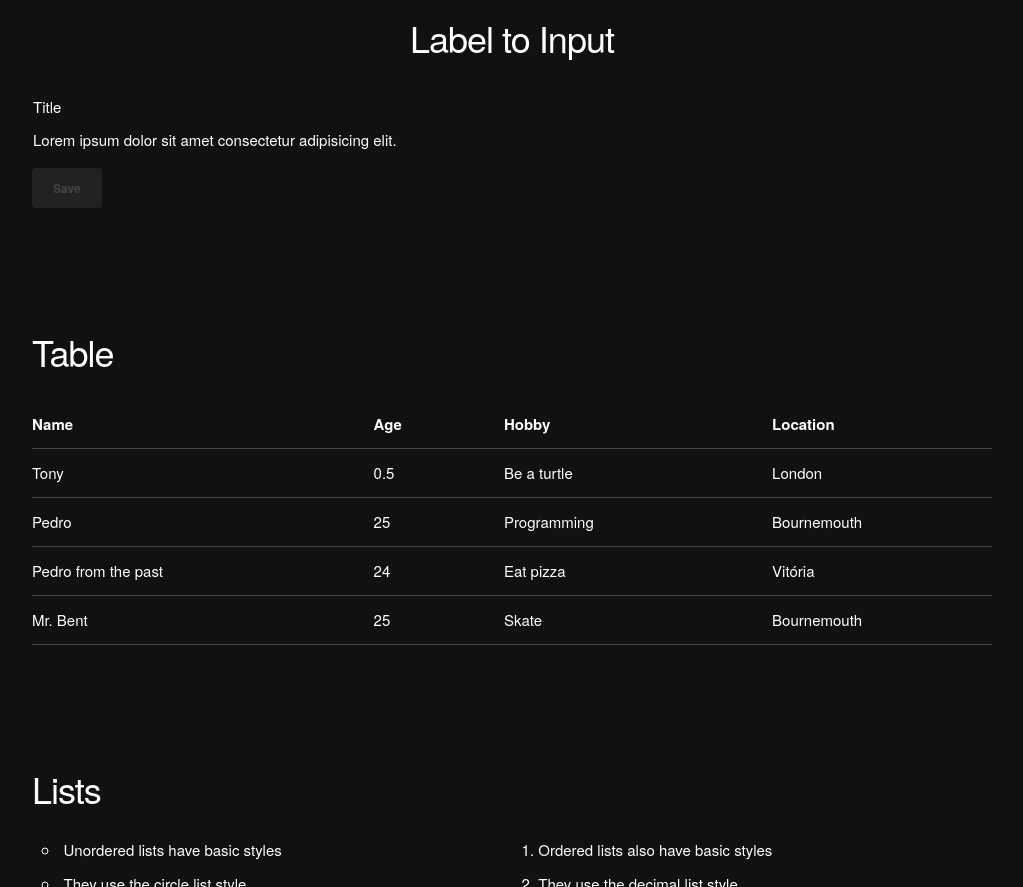
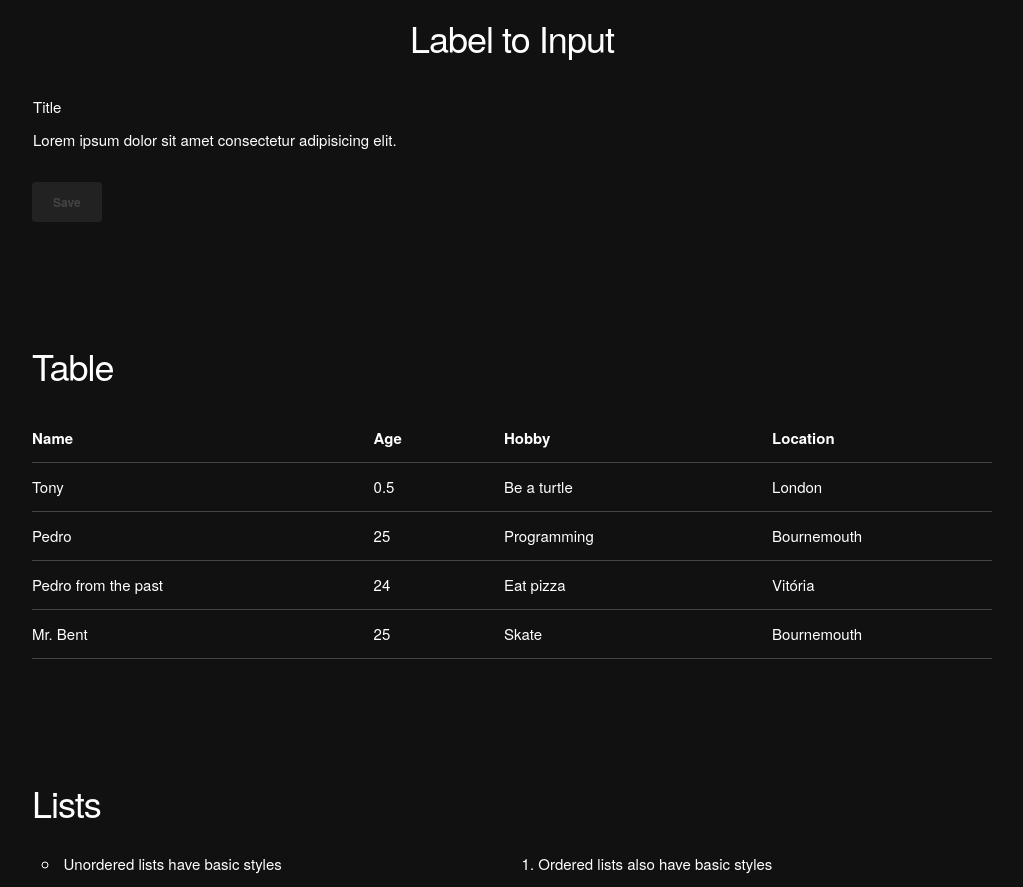
Before and after one commit to PedroCamata/Circulatio, a plain HTML site: page Osso/index.html in a window 1280 px wide. Shown: the part 6440-7327 px from the top of the page, without its empty margins (128-1151 px from the left). Drawn offline with Linux system fonts and the light colour scheme.

Commit message:
Update Osso

```diff
--- a/Osso/css/osso.scss
+++ b/Osso/css/osso.scss
@@ -354,6 +354,7 @@ select:focus {
   }
 
   & .text {
+    min-height: 3.8rem;
     border: $border;
     border-color: transparent;
 
--- a/Osso/index.html
+++ b/Osso/index.html
@@ -377,13 +377,13 @@
       </div>
       <div class="left">
         <div class="labelInput">
+          <input class="input full" name="title" type="text" value="Title" autocomplete="off" />
           <div class="text">Title</div>
-          <input class="input full" name="title" type="text" value="Title" autocomplete="off" />
         </div>
         <div class="labelInput">
-          <p class="text">Lorem ipsum dolor sit amet consectetur adipisicing elit.</p>
           <textarea class="input full" name="textarea" type="text"
             autocomplete="off">Lorem ipsum dolor sit amet consectetur adipisicing elit.</textarea>
+          <p class="text">Lorem ipsum dolor sit amet consectetur adipisicing elit.</p>
         </div>
         <button id="labelInputBtn" class="primary" autocomplete="off" disabled>Save</button>
       </div>
```
Also changed, not shown: Osso/css/osso.css.
